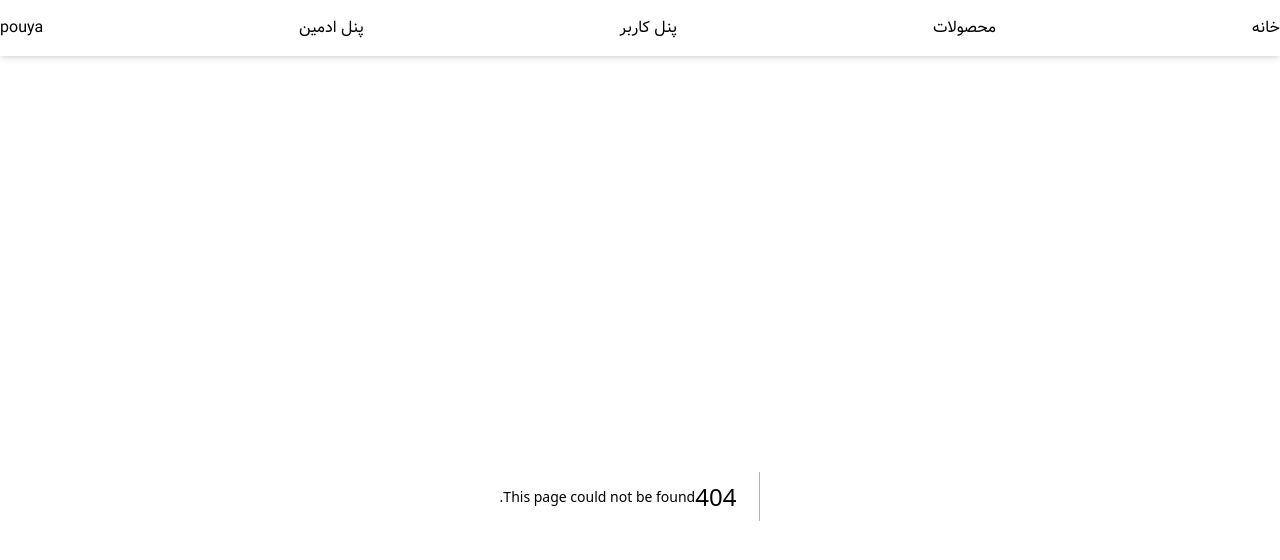
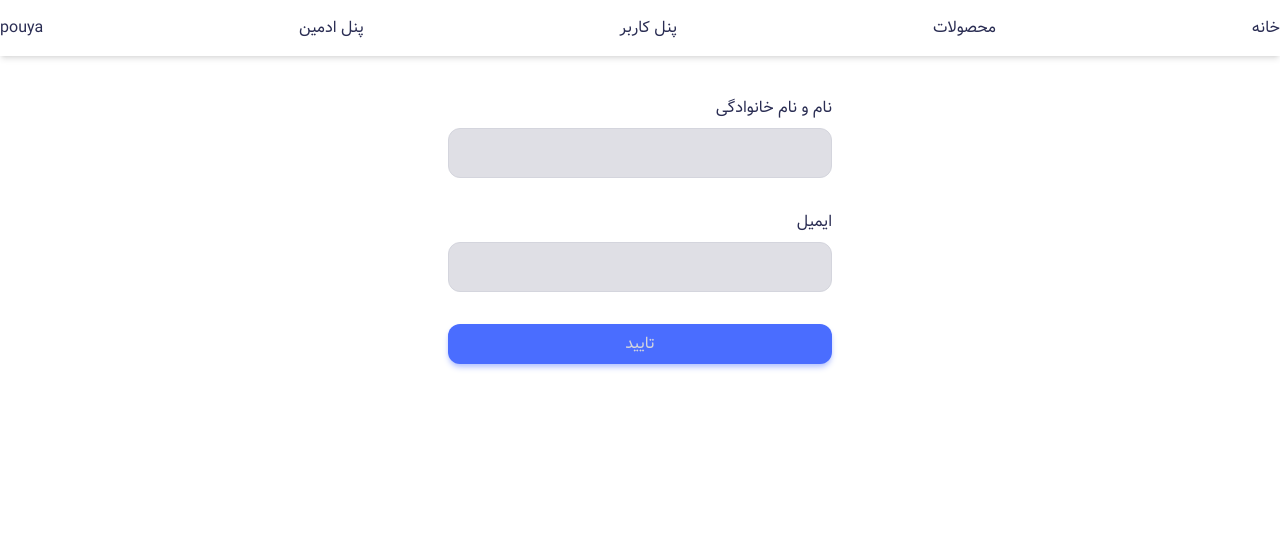
Before and after one commit to pouyaoskuee/NextShop-Client, a Next.js app: page /complete-profile in a window 1280 px wide. Before the commit this address had no page. Shown: the top 560 px of the page. Built offline with nearby package versions, Linux system fonts and the light colour scheme; no server answers.

Commit message:
feat:complete profile page created

```diff
--- a/package.json
+++ b/package.json
@@ -17,7 +17,8 @@
     "react-dom": "19.2.8",
     "react-hot-toast": "^2.6.0",
     "react-icons": "^5.7.0",
-    "react-otp-input": "^3.1.1"
+    "react-otp-input": "^3.1.1",
+    "yup": "^1.7.1"
   },
   "devDependencies": {
     "@tailwindcss/postcss": "^4",
--- a/src/app/auth/CheckOTPForm.jsx
+++ b/src/app/auth/CheckOTPForm.jsx
@@ -11,7 +11,7 @@ function CheckOTPForm({
   onBack,
   time,
   onResendOtp,
-  isCechkingOtp,
+  isCheckingOtp,
 }) {
   return (
     <div>
@@ -33,8 +33,8 @@ function CheckOTPForm({
           <button onClick={onResendOtp}>ارسال مجدد کد؟</button>
         )}
       </div>
-
-      <form className="space-y-10" onSubmit={onSubmit}>
+a
+      <form className="space-y-10" onSubmit={(e)=>onSubmit(e)}>
         <p className="font-bold">کد تایید را وارد کنید</p>
         <OTPInput
           value={otp}
@@ -44,14 +44,14 @@ function CheckOTPForm({
           inputStyle={{
             width: "2.5rem",
             padding: "0.5rem 0.2rem",
-            border: "1px solid rgb(var(--color-primary-300))",
+            border: "1px solid var(--color-primary-300)",
             borderRadius: "0.5rem",
           }}
           containerStyle="flex flex-row-reverse gap-x-2 justify-center"
           renderInput={(props) => <input type="number" {...props} />}
         />
         <div>
-          {isCechkingOtp ? (
+          {isCheckingOtp ? (
             <p>Loading...</p>
           ) : (
             <button type="submit" className="btn btn--primary w-full">
--- a/src/app/auth/page.jsx
+++ b/src/app/auth/page.jsx
@@ -15,7 +15,7 @@ function AuthPage() {
   const [time, setTime] = useState(RESEND_TIME);
   const router = useRouter();
   const {data: otpResponse, error, isLoading, mutateAsync: mutateGetOtp,} = useMutation({mutationFn: getOtp,});
-  const { mutateAsync: mutateCheckOtp, isLoading: isCechkingOtp } = useMutation(
+  const { mutateAsync: mutateCheckOtp, isLoading: isCheckingOtp } = useMutation(
       {
       mutationFn: checkOtp,
   });
@@ -47,8 +47,6 @@ function AuthPage() {
       } else {
         router.push("/complete-profile");
       }
-      // push -> /complete-profile
-      // isActive -> / : /complete-profile
     } catch (error) {
       toast.error(error?.response?.data?.message);
     }
@@ -57,7 +55,7 @@ function AuthPage() {
   useEffect(() => {
     const timer = time > 0 && setInterval(() => setTime((t) => t - 1), 1000);
     return () => {
-      if (timer) clearInterval(timer);
+      clearInterval(timer);
     };
   }, [time]);
 
@@ -82,7 +80,7 @@ function AuthPage() {
             time={time}
             onResendOtp={sendOtpHandler}
             otpResponse={otpResponse}
-            isCechkingOtp={isCechkingOtp}
+            isCheckingOtp={isCheckingOtp}
           />
         );
       default:
--- /dev/null
+++ b/src/app/complete-profile/page.jsx
@@ -0,0 +1,114 @@
+"use client";
+import TextField from "@/common/TextField";
+import { completeProfile } from "@/services/authServices";
+import { useMutation } from "@tanstack/react-query";
+import { useRouter } from "next/navigation";
+import { useState } from "react";
+import { toast } from "react-hot-toast";
+import * as yup from "yup";
+
+function CompleteProfile() {
+  const [name, setName] = useState("");
+  const [email, setEmail] = useState("");
+  const [errors, setErrors] = useState({});
+    const router = useRouter();
+
+
+
+
+  const { isLoading, mutateAsync } = useMutation({
+    mutationFn: completeProfile,
+  });
+
+
+
+    const submitHandler = async (e) => {
+        e.preventDefault();
+        console.log('submitHandler');
+
+        const schema = yup.object({
+            username: yup
+                .string()
+                .required("نام کاربری الزامی است")
+                .min(3, "حداقل ۵ کاراکتر وارد کنید"),
+
+            email: yup
+                .string()
+                .email("ایمیل معتبر نیست")
+                .required("ایمیل الزامی است"),
+        });
+
+        const data = {
+            username: name,
+            email,
+        };
+
+        try {
+            console.log('try')
+            await schema.validate(data, {
+                abortEarly: false,
+            });
+
+            const { message } = await mutateAsync({
+                name,
+                email,
+            });
+
+            toast.success(message);
+            router.push("/");
+        } catch (error) {
+            if (error instanceof yup.ValidationError) {
+                const newErrors = {};
+
+                error.inner.forEach((err) => {
+                    newErrors[err.path] = err.message;
+                });
+
+                setErrors(newErrors);
+                return;
+            }
+
+            toast.error(error?.response?.data?.message);
+        }
+    };
+
+    console.log(errors)
+
+
+
+
+
+
+  return (
+    <div className="flex justify-center">
+      <div className="w-full sm:max-w-sm">
+        <form className="space-y-8" onSubmit={(e)=>submitHandler(e)}>
+          <TextField
+            name="name"
+            label="نام و نام خانوادگی"
+            value={name}
+            onChange={(e) => setName(e.target.value)}
+            errors={errors.username}
+          />
+          <TextField
+            name="email"
+            label="ایمیل"
+            value={email}
+            onChange={(e) => setEmail(e.target.value)}
+            errors={errors.email}
+          />
+          <div>
+            {isLoading ? (
+              <p>Loading...</p>
+            ) : (
+              <button type="submit" className="btn btn--primary w-full">
+                تایید
+              </button>
+            )}
+          </div>
+        </form>
+      </div>
+    </div>
+  );
+}
+export default CompleteProfile;
--- a/src/app/layout.js
+++ b/src/app/layout.js
@@ -8,9 +8,9 @@ import Providers from "@/app/Providers";
 export const metadata = {
     title: {
         template: "%s | NextShop",
-        default:'MyLife'
+        default:'Next Shop',
     },
-    description: "it is a lifeStyle application",
+    description: "it is a shop application with next.js",
 };
 
 export default function RootLayout({ children }) {
--- a/src/common/TextField.jsx
+++ b/src/common/TextField.jsx
@@ -1,9 +1,10 @@
-function TextField({ label, name, value, onChange }) {
+function TextField({ label, name, value, onChange , errors }) {
   return (
     <div>
-      <label htmlFor={name} className="block mb-2">
+      <label htmlFor={name} className="block mb-1">
         {label}
       </label>
+        <p className={'text-xs text-error mb-2'}>{errors}</p>
       <input
         autoComplete="off"
         className="textField__input"
--- a/src/services/authServices.js
+++ b/src/services/authServices.js
@@ -9,9 +9,7 @@ export function checkOtp(data) {
 }
 
 export function completeProfile(data) {
-  return http
-    .post("/user/complete-profile", data)
-    .then(({ data }) => data.data);
+  return http.post("/user/complete-profile", data).then(({ data }) => data.data);
 }
 
 export function getUserProfile() {
```
Also changed, not shown: 1 other file (tests, documents, lock files or other folders).
